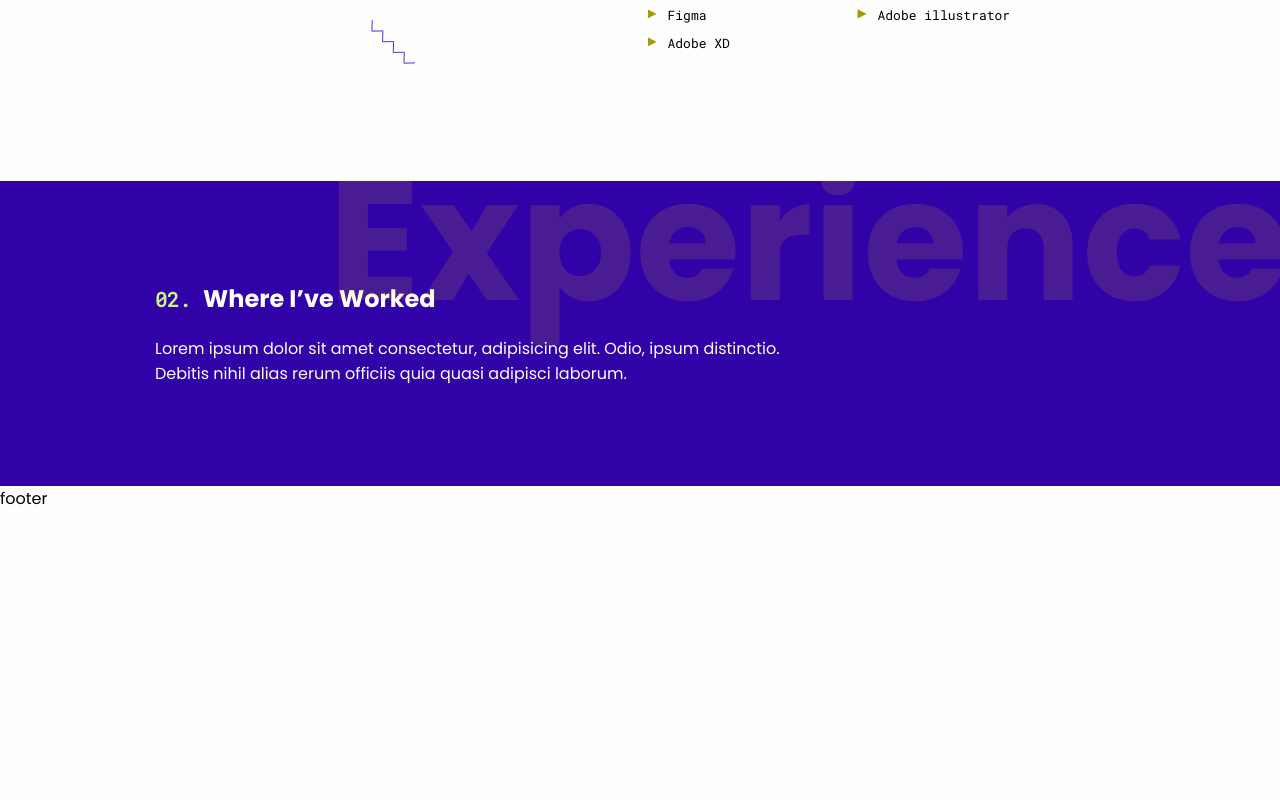
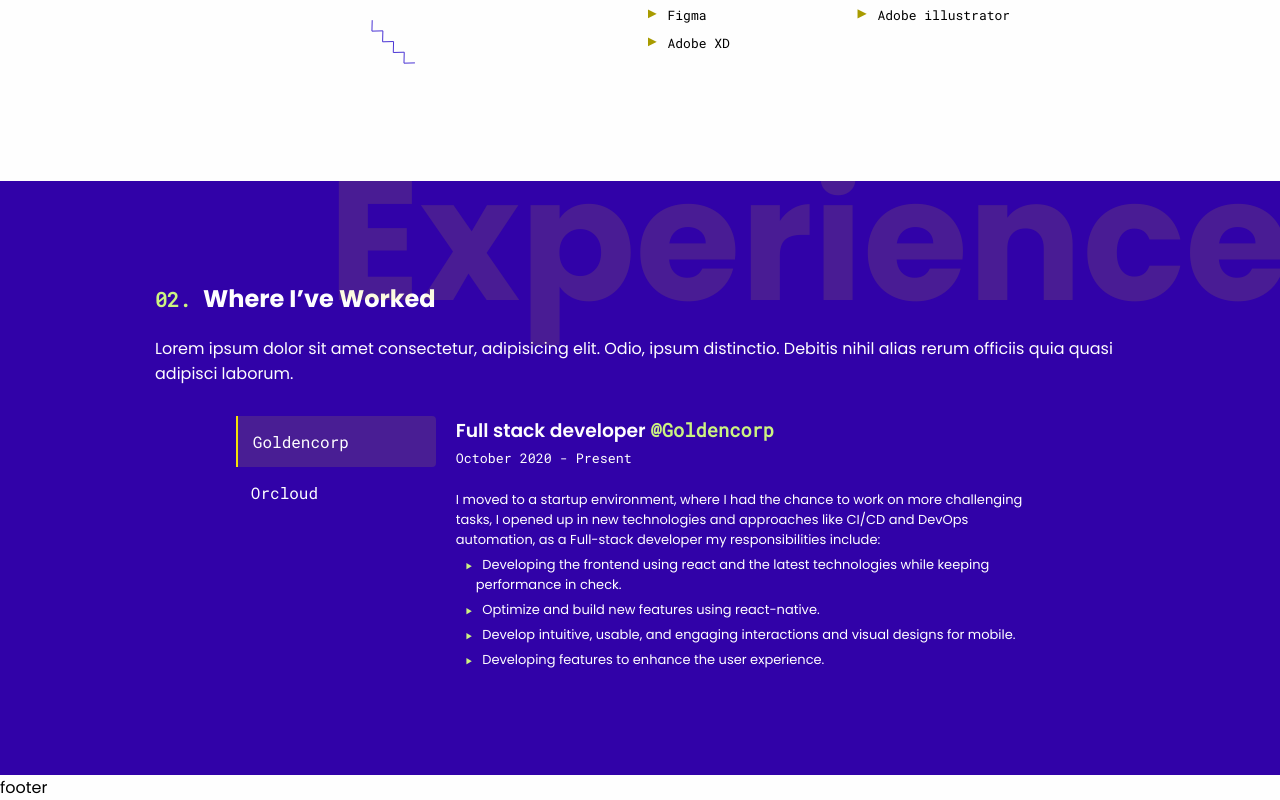
Before and after one commit to amine-louni/v2, a Next.js app: page / in a window 1280 px wide. Shown: the part 1039-1839 px from the top of the page. Before the commit the page ends 1550 px from the top, so only its background shows below. Built offline with nearby package versions, Linux system fonts and the light colour scheme.

Commit message:
Jobs section

```diff
--- a/components/sections/Jobs.jsx
+++ b/components/sections/Jobs.jsx
@@ -1,4 +1,5 @@
 import classes from "../../styles/Home.module.scss";
+import { Tab, Tabs, TabList, TabPanel } from "react-tabs";
 
 export default function Jobs() {
   return (
@@ -11,13 +12,97 @@ export default function Jobs() {
           <span>02. </span> Where I’ve Worked
         </h2>
         <div className="row">
-          <div className="col-lg-8">
+          <div className="col-lg-">
             <p>
               Lorem ipsum dolor sit amet consectetur, adipisicing elit. Odio,
               ipsum distinctio. Debitis nihil alias rerum officiis quia quasi
               adipisci laborum.
             </p>
           </div>
+
+          <div className="row">
+            <div className="col-lg-1"></div>
+            <div className="col-lg-10">
+              <Tabs>
+                <TabList>
+                  <Tab>
+                    <p>Goldencorp</p>
+                  </Tab>
+                  <Tab>
+                    <p>Orcloud</p>
+                  </Tab>
+                </TabList>
+                <TabPanel>
+                  <div className="panel-content">
+                    <h3>
+                      <span className="title">Full stack developer</span>
+                      <a href="#">@Goldencorp</a>
+                    </h3>
+                    <small>October 2020 - Present</small>
+                    <p>
+                      I moved to a startup environment, where I had the chance
+                      to work on more challenging tasks, I opened up in new
+                      technologies and approaches like CI/CD and DevOps
+                      automation, as a Full-stack developer my responsibilities
+                      include:
+                    </p>
+                    <ul>
+                      <li>
+                        Developing the frontend using react and the latest
+                        technologies while keeping performance in check.
+                      </li>
+                      <li>
+                        Optimize and build new features using react-native.
+                      </li>
+                      <li>
+                        Develop intuitive, usable, and engaging interactions and
+                        visual designs for mobile.
+                      </li>
+                      <li>
+                        Developing features to enhance the user experience.
+                      </li>
+                    </ul>
+                  </div>
+                </TabPanel>
+                <TabPanel>
+                  <div className="panel-content">
+                    <h3>
+                      <span className="title">Front end developer</span>
+                      <a href="#">@Orcloud</a>
+                    </h3>
+                    <small>September 2019 - October 2020</small>
+                    <p>
+                      Our main goal is to help clients to build their online
+                      presence by building websites using ORCLOUD cms , which is
+                      based on laravel framework, I had the chance to implement
+                      my front end skills to help reach the main objective, as a
+                      front end developer my duties were:
+                    </p>
+                    <ul>
+                      <li>
+                        Collaborate with the project manager to create a brand
+                        identity for clients.
+                      </li>
+                      <li>
+                        Determining the structure and design of web pages.
+                      </li>
+                      <li>
+                        Optimizing web pages for maximum speed and scalability.
+                      </li>
+                      <li>
+                        Maintaining brand consistency throughout the design.
+                      </li>
+                      <li>
+                        Make sure that the website work on all devices (Desktop,
+                        Tablet. Phone)
+                      </li>
+                    </ul>
+                  </div>
+                </TabPanel>
+              </Tabs>
+            </div>
+            <div className="col-lg-1"></div>
+          </div>
         </div>
       </div>
     </section>
--- a/package.json
+++ b/package.json
@@ -12,6 +12,7 @@
     "next": "12.0.7",
     "react": "17.0.2",
     "react-dom": "17.0.2",
+    "react-tabs": "^3.2.3",
     "sass": "^1.45.0"
   },
   "devDependencies": {
--- a/pages/index.jsx
+++ b/pages/index.jsx
@@ -3,7 +3,6 @@ import Navbar from "../components/Navbar";
 import classes from "../styles/Home.module.scss";
 import AvatarShapes from "../public/photo-bg.svg";
 
-import Image from "next/image";
 import { useEffect, useState } from "react";
 import Hero from "../components/sections/Hero";
 import About from "../components/sections/About";
@@ -26,7 +25,6 @@ export default function Home() {
         <meta name="viewport" content="width=device-width, initial-scale=1.0" />
         <link rel="icon" href="/favicon.ico" />
       </Head>
-
       <main className={open && classes.blurred}>
         <Navbar open={open} setOpen={setOpen} />
         <Hero />
@@ -35,7 +33,6 @@ export default function Home() {
 
         <Jobs />
       </main>
-
       <footer>footer</footer>
     </>
   );
--- a/styles/Home.module.scss
+++ b/styles/Home.module.scss
@@ -222,7 +222,7 @@
 
 .form-1 {
   position: relative;
-  left: var(--spacing-xxl);
+  left: 0;
   width: var(--spacing-xxl);
   margin-bottom: var(--spacing-xl);
   @media only screen and (max-width: 992px) {
@@ -240,3 +240,5 @@
     display: none;
   }
 }
+
+// Jobs
--- a/styles/globals.scss
+++ b/styles/globals.scss
@@ -24,3 +24,118 @@ main {
     margin-bottom: var(--spacing-md);
   }
 }
+
+.react-tabs {
+  display: flex;
+  margin-top: var(--spacing-xl);
+  width: 100%;
+
+  color: white;
+  background: var(--blue);
+  transition: var(--transition);
+  @media only screen and (max-width: 992px) {
+    flex-direction: column;
+  }
+}
+
+.react-tabs__tab-list {
+  display: flex;
+  flex-direction: column;
+
+  margin: 0;
+  padding: 0;
+
+  @media only screen and (max-width: 992px) {
+    flex-direction: row;
+    width: 100%;
+    overflow-x: scroll;
+    margin-bottom: var(--spacing-md);
+  }
+}
+
+.react-tabs__tab {
+  list-style: none;
+  width: 200px;
+  padding: 1.5rem 0 1.5rem 1.5rem;
+  cursor: pointer;
+  font-size: 1rem;
+  transition: background 0.25s cubic-bezier(0.645, 0.045, 0.355, 1);
+  & p {
+    font-family: var(--font-mono);
+  }
+  @media only screen and (max-width: 992px) {
+    padding: 10px 30px;
+  }
+  & p {
+    font-size: var(--fz-md);
+  }
+  &:hover {
+    background-color: var(--yellow-transparent);
+  }
+}
+
+.react-tabs__tab--selected {
+  background-color: var(--yellow-transparent);
+
+  border-left: 2px solid var(--yellow);
+  border-radius: var(--border-radius);
+  border-top-left-radius: 0;
+  border-bottom-left-radius: 0;
+  color: white;
+
+  @media only screen and (max-width: 992px) {
+    border-left: none;
+    border-bottom: 2px solid var(--yellow);
+  }
+}
+
+.react-tabs__tab-panel {
+  display: none;
+}
+
+.react-tabs__tab-panel--selected {
+  display: block;
+}
+
+.panel-content {
+  padding-left: var(--spacing-md);
+  & h3 {
+    & .title {
+      margin-right: var(--spacing-xs);
+      color: var(--white);
+      font-weight: 600;
+    }
+    & a {
+      text-decoration: none;
+      color: var(--green);
+      font-weight: 600;
+      font-family: var(--font-mono);
+    }
+  }
+
+  & small {
+    font-family: var(--font-mono);
+  }
+  & p {
+    margin-top: var(--spacing-md);
+    margin-bottom: var(--spacing-xs);
+    font-size: var(--fz-xs);
+  }
+  & ul {
+    list-style: none;
+
+    & li {
+      font-size: var(--fz-xs);
+      padding-left: var(--spacing-md);
+      margin-bottom: var(--spacing-xs);
+      position: relative;
+      &::before {
+        content: "▶";
+        font-size: 0.7rem;
+        color: var(--green);
+        position: relative;
+        left: -1rem;
+      }
+    }
+  }
+}
```
Also changed, not shown: 1 other file (tests, documents, lock files or other folders).
